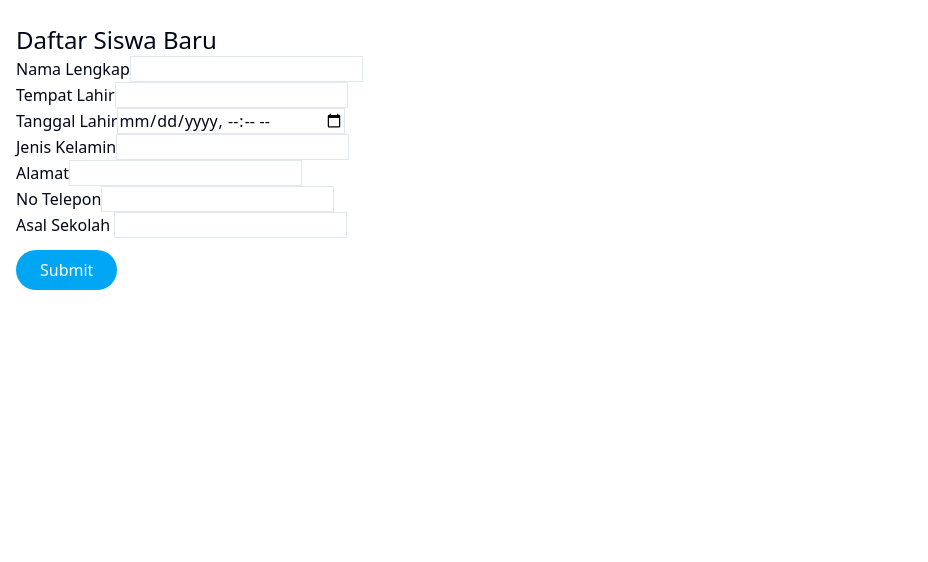
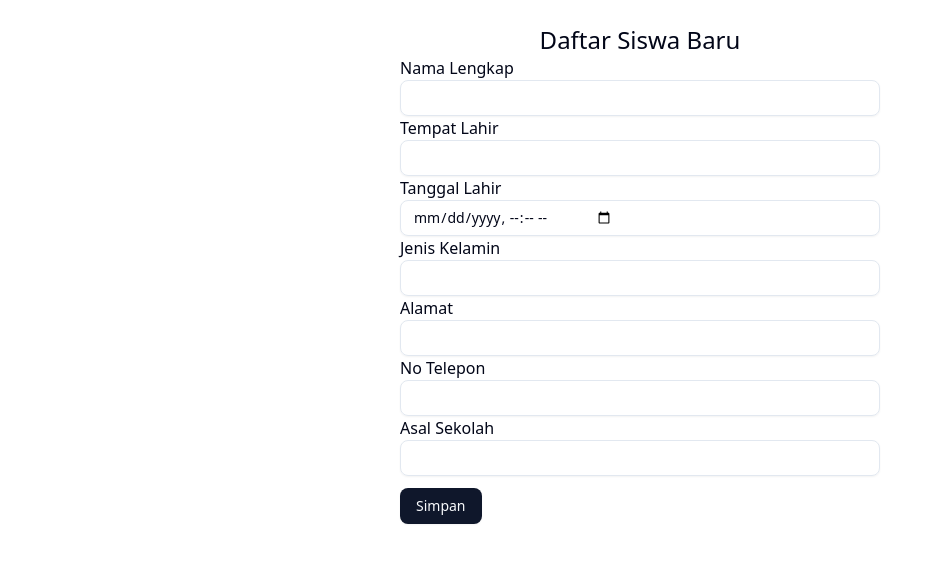
Before and after one commit to revalisa/ppdb-schooll, a Vue app: page /student/1 in a window 1280 px wide. Shown: the top 562 px of the page, without its empty margins (0-928 px from the left). Built offline with nearby package versions, Linux system fonts and the light colour scheme; no server answers; the HTML template or start-up script is replaced by a standard one.

Commit message:
editStudentView

```diff
--- a/src/views/EditStudentView.vue
+++ b/src/views/EditStudentView.vue
@@ -1,6 +1,9 @@
 <script setup lang="ts">
 import { onMounted, ref } from 'vue'
 import { useRoute, useRouter } from 'vue-router'
+import { Button } from '@/components/ui/button'
+import { Input } from '@/components/ui/input'
+
 
 const router = useRouter();
 
@@ -53,39 +56,39 @@
 
 </script>
 <template>
-      <div class="container px-4 py-6 mx-auto">
-        <h1 class="text-lg sm:text-2xl">Daftar Siswa Baru</h1>
+      <div class="container px-4 py-6 mx-auto w-lg">
+        <h1 class="text-lg sm:text-2xl text-center">Daftar Siswa Baru</h1>
         <form @submit.prevent="saveData">
             <div class="w-full">
                 <label>Nama Lengkap</label>
-                <input type="text" v-model="namaLengkap" class="border">
+                <Input type="text" v-model="namaLengkap" />
             </div>
             <div>
                 <label>Tempat Lahir</label>
-                <input type="text" v-model="tempatLahir" class="border">
+                <Input type="text" v-model="tempatLahir" />
             </div>
             <div>
                 <label>Tanggal Lahir</label>
-                <input type="datetime-local" v-model="tanggalLahir" class="border">
+                <Input type="datetime-local" v-model="tanggalLahir" />
             </div>
             <div>
                 <label>Jenis Kelamin</label>
-                <input type="text" v-model="jenisKelamin" class="border">
+                <Input type="text" v-model="jenisKelamin" />
             </div>
             <div>
                 <label>Alamat</label>
-                <input type="text" v-model="alamat" class="border">
+                <Input type="text" v-model="alamat" />
             </div>
             <div>
                 <label>No Telepon</label>
-                <input type="text" v-model="noTelepon" class="border">
+                <Input type="text" v-model="noTelepon" />
             </div>
             <div>
                 <label> Asal Sekolah </label>
-                <input type="text" v-model="asalSekolah" class="border">
+                <Input type="text" v-model="asalSekolah" />
             </div>
             <div class="mt-3">
-                <input type="submit" class="rounded-full text-white bg-sky-500 py-2 px-6 hover:bg-sky-800 hover:cursor-pointer">
+               <Button type="submit">Simpan</Button>
             </div>
         </form>
     </div>
```
